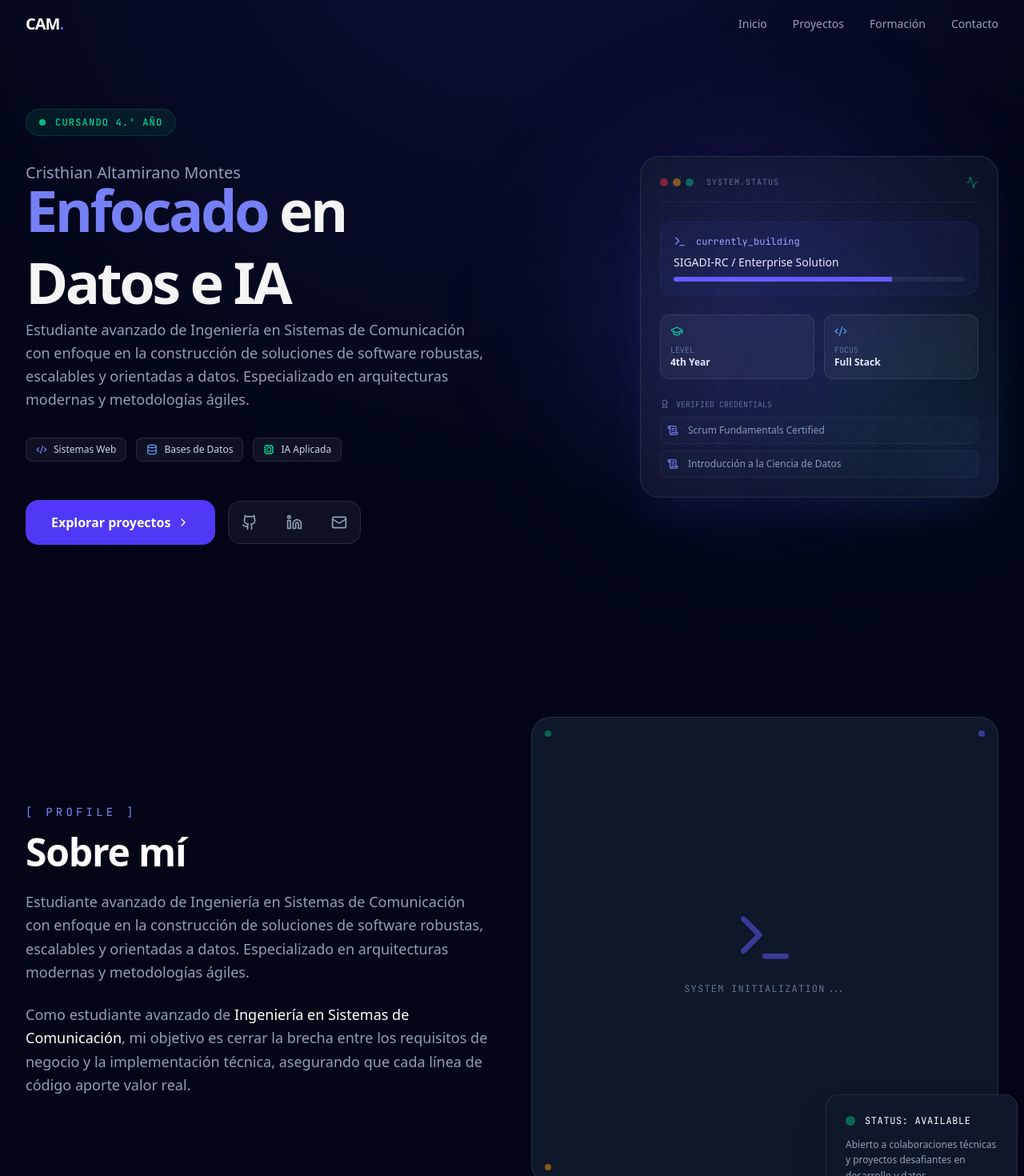
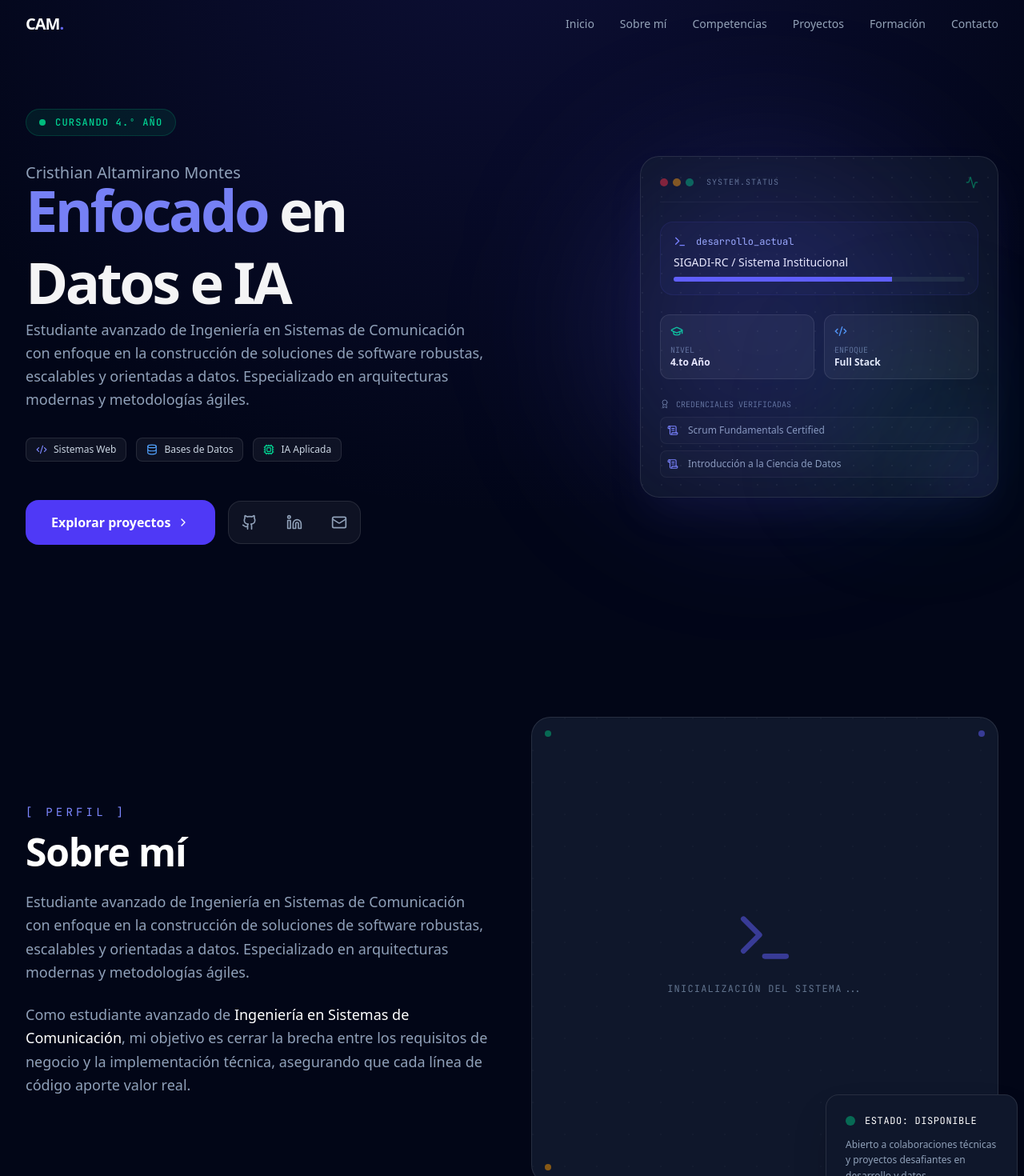
Before and after one commit to crissXcoder/portafolio, a Next.js app: page / in a window 1280 px wide. Shown: the top 1470 px of the page at 80% size. Built offline with nearby package versions, Linux system fonts and the light colour scheme.

Commit message:
feat: add core portfolio components, sections, and data structure

```diff
--- a/components/layout/Footer.tsx
+++ b/components/layout/Footer.tsx
@@ -13,7 +13,7 @@ const Footer = () => {
   };
 
   return (
-    <footer id="contact" className="py-24 bg-slate-950 border-t border-white/5 relative overflow-hidden">
+    <footer id="contacto" className="py-24 bg-slate-950 border-t border-white/5 relative overflow-hidden">
       {/* Decorative Grid background (localized) */}
       <div className="absolute inset-0 bg-[linear-gradient(to_right,#80808012_1px,transparent_1px),linear-gradient(to_bottom,#80808012_1px,transparent_1px)] bg-size-[40px_40px] opacity-20 pointer-events-none" />
 
@@ -21,7 +21,7 @@ const Footer = () => {
         <div className="grid grid-cols-1 md:grid-cols-2 gap-12 mb-20">
           <div>
             <h2 className="text-sm font-mono text-indigo-400 tracking-[0.3em] uppercase mb-4">
-              [ CONTACT ]
+              [ CONTACTO ]
             </h2>
             <h3 className="text-4xl md:text-5xl font-bold text-white tracking-tight mb-6">
               Hablemos de tu próximo proyecto.
--- a/components/layout/Header.tsx
+++ b/components/layout/Header.tsx
@@ -7,6 +7,8 @@ import { Menu, X } from "lucide-react";
 
 const navItems = [
   { name: "Inicio", href: "#" },
+  { name: "Sobre mí", href: "#sobre-mi" },
+  { name: "Competencias", href: "#competencias" },
   { name: "Proyectos", href: "#proyectos" },
   { name: "Formación", href: "#formacion" },
   { name: "Contacto", href: "#contacto" },
--- a/components/sections/About.tsx
+++ b/components/sections/About.tsx
@@ -8,7 +8,7 @@ import { Terminal } from "lucide-react";
 
 const About = () => {
   return (
-    <section id="about" className="py-24 bg-slate-950/50">
+    <section id="sobre-mi" className="py-24 bg-slate-950/50">
       <Container>
         <div className="grid grid-cols-1 md:grid-cols-2 gap-12 items-center">
           <motion.div
@@ -18,7 +18,7 @@ const About = () => {
             transition={{ duration: 0.6 }}
           >
             <h2 className="text-sm font-mono text-indigo-400 tracking-[0.3em] uppercase mb-4">
-              [ PROFILE ]
+              [ PERFIL ]
             </h2>
             <h3 className="text-4xl md:text-5xl font-bold text-white tracking-tight mb-6">
               Sobre mí
@@ -44,7 +44,7 @@ const About = () => {
               <div className="absolute inset-0 blueprint-grid opacity-30 group-hover:opacity-50 transition-opacity" />
               <div className="relative z-10 flex flex-col items-center gap-4 text-slate-500">
                 <Terminal className="w-20 h-20 text-indigo-500/50" />
-                <span className="font-mono text-xs tracking-widest uppercase">System Initialization...</span>
+                <span className="font-mono text-xs tracking-widest uppercase">Inicialización del Sistema...</span>
               </div>
 
               {/* Decorative elements */}
@@ -58,7 +58,7 @@ const About = () => {
             <div className="absolute -bottom-6 -right-6 p-6 bg-slate-900 border border-white/10 rounded-2xl shadow-2xl backdrop-blur-xl max-w-[240px]">
               <div className="flex items-center gap-3 mb-3">
                 <div className="h-3 w-3 rounded-full bg-emerald-500 animate-pulse" />
-                <span className="text-xs font-mono text-white uppercase tracking-wider">Status: Available</span>
+                <span className="text-xs font-mono text-white uppercase tracking-wider">Estado: Disponible</span>
               </div>
               <p className="text-slate-400 text-xs leading-relaxed">
                 Abierto a colaboraciones técnicas y proyectos desafiantes en desarrollo y datos.
--- a/components/sections/CapabilityFramework.tsx
+++ b/components/sections/CapabilityFramework.tsx
@@ -53,7 +53,7 @@ const capabilities = [
 
 const CapabilityFramework = () => {
   return (
-    <section id="capabilities" className="py-32 bg-slate-950 relative overflow-hidden">
+    <section id="aportes" className="py-32 bg-slate-950 relative overflow-hidden">
       {/* Subtle background glows */}
       <div className="absolute top-1/2 left-1/2 -translate-x-1/2 -translate-y-1/2 w-[800px] h-[800px] bg-indigo-500/5 rounded-full blur-[120px] pointer-events-none" />
 
--- a/components/sections/Certifications.tsx
+++ b/components/sections/Certifications.tsx
@@ -16,7 +16,7 @@ import { portfolioData, type Education, type Certification } from "@/data/portfo
 
 const Certifications = () => {
   return (
-    <section id="certifications" className="py-32 bg-slate-950 relative overflow-hidden">
+    <section id="formacion" className="py-32 bg-slate-950 relative overflow-hidden">
       {/* Visual Background Elements */}
       <div className="absolute top-0 left-1/4 w-[500px] h-[500px] bg-amber-500/5 rounded-full blur-[120px] pointer-events-none" />
       <div className="absolute bottom-0 right-1/4 w-[500px] h-[500px] bg-indigo-500/5 rounded-full blur-[120px] pointer-events-none" />
@@ -74,7 +74,7 @@ const Certifications = () => {
                             <span className="animate-ping absolute inline-flex h-full w-full rounded-full bg-emerald-400 opacity-75"></span>
                             <span className="relative inline-flex rounded-full h-1.5 w-1.5 bg-emerald-500"></span>
                           </span>
-                          <span className="text-[9px] text-emerald-400 font-mono tracking-tighter uppercase font-bold">In-Progress</span>
+                          <span className="text-[9px] text-emerald-400 font-mono tracking-tighter uppercase font-bold">En curso</span>
                         </div>
                       )}
                     </div>
--- a/components/sections/Competencies.tsx
+++ b/components/sections/Competencies.tsx
@@ -48,7 +48,7 @@ const Competencies = () => {
   };
 
   return (
-    <section id="competencies" className="relative py-24 overflow-hidden" ref={sectionRef}>
+    <section id="competencias" className="relative py-24 overflow-hidden" ref={sectionRef}>
       {/* Background Decorative Element */}
       <div className="absolute top-1/2 left-1/2 -translate-x-1/2 -translate-y-1/2 w-[800px] h-[800px] bg-indigo-500/5 blur-[120px] rounded-full pointer-events-none" />
 
--- a/components/sections/Hero.tsx
+++ b/components/sections/Hero.tsx
@@ -55,9 +55,9 @@ function TechnicalCard() {
           <div className="p-4 rounded-2xl bg-indigo-500/5 border border-indigo-500/10">
             <div className="flex items-center gap-3 mb-2">
               <Terminal className="w-4 h-4 text-indigo-400" />
-              <span className="text-xs font-mono text-indigo-300">currently_building</span>
+              <span className="text-xs font-mono text-indigo-300">desarrollo_actual</span>
             </div>
-            <div className="text-sm font-medium text-white">SIGADI-RC / Enterprise Solution</div>
+            <div className="text-sm font-medium text-white">SIGADI-RC / Sistema Institucional</div>
             <div className="mt-2 w-full bg-slate-800 rounded-full h-1.5 overflow-hidden">
               <motion.div
                 initial={{ width: 0 }}
@@ -71,8 +71,8 @@ function TechnicalCard() {
           {/* Metrics Grid */}
           <div className="grid grid-cols-2 gap-3">
             {[
-              { label: "Level", val: "4th Year", icon: GraduationCap, color: "text-emerald-400" },
-              { label: "Focus", val: "Full Stack", icon: Code2, color: "text-blue-400" },
+              { label: "Nivel", val: "4.to Año", icon: GraduationCap, color: "text-emerald-400" },
+              { label: "Enfoque", val: "Full Stack", icon: Code2, color: "text-blue-400" },
             ].map((item: { label: string; val: string; icon: LucideIcon; color: string }, i: number) => (
               <div key={i} className="p-3 rounded-xl bg-white/5 border border-white/10 hover:border-white/20 transition-colors">
                 <item.icon className={`w-4 h-4 ${item.color} mb-2`} />
@@ -86,7 +86,7 @@ function TechnicalCard() {
           <div className="space-y-2">
             <div className="text-[10px] text-slate-500 uppercase font-mono mb-2 flex items-center gap-2">
               <Award className="w-3 h-3" />
-              Verified Credentials
+              Credenciales Verificadas
             </div>
             {portfolioData.certifications.slice(0, 2).map((cert: any, i: number) => (
               <div key={i} className="flex items-center gap-3 text-xs text-slate-400 bg-white/2 p-2 rounded-lg border border-white/5">
--- a/components/sections/Projects.tsx
+++ b/components/sections/Projects.tsx
@@ -21,7 +21,7 @@ import { portfolioData, type Project } from "@/data/portfolio";
 
 const Projects = () => {
   return (
-    <section id="projects" className="py-32 bg-slate-950 relative overflow-hidden">
+    <section id="proyectos" className="py-32 bg-slate-950 relative overflow-hidden">
       {/* Background Ornaments */}
       <div className="absolute top-0 left-1/4 w-96 h-96 bg-indigo-500/5 rounded-full blur-[128px] -translate-y-1/2" />
       <div className="absolute bottom-0 right-1/4 w-96 h-96 bg-emerald-500/5 rounded-full blur-[128px] translate-y-1/2" />
@@ -103,6 +103,16 @@ const ProjectCard = ({ project, index }: { project: Project; index: number }) =>
     }
   };
 
+  const getTypeLabel = (type: string) => {
+    switch (type.toLowerCase()) {
+      case "institutional": return "Institucional";
+      case "academic": return "Académico";
+      case "professional": return "Profesional";
+      case "personal": return "Personal";
+      default: return type;
+    }
+  };
+
   const getTypeColor = (type: string) => {
     switch (type.toLowerCase()) {
       case "institutional": return "text-emerald-400 bg-emerald-500/10 border-emerald-500/20";
@@ -130,7 +140,7 @@ const ProjectCard = ({ project, index }: { project: Project; index: number }) =>
       <div className="p-6 pb-0 flex justify-between items-start relative z-10">
         <div className={`flex items-center gap-2 px-3 py-1 rounded-full border text-[10px] font-mono uppercase tracking-wider ${getTypeColor(project.type)}`}>
           {getTypeIcon(project.type)}
-          {project.type}
+          {getTypeLabel(project.type)}
         </div>
         <span className="text-[10px] font-mono text-slate-500 uppercase tracking-widest">
           {project.year}
--- a/data/portfolio.ts
+++ b/data/portfolio.ts
@@ -176,7 +176,7 @@ export const portfolioData: PortfolioData = {
         "Panel administrativo con control de accesos",
         "Digitalización total de procesos comunitarios"
       ],
-      githubUrl: "https://github.com/crissXcoder/canasysFronEnd",
+      githubUrl: "https://github.com/crissXcoder/canasysFrontEnd",
       liveUrl: "https://sigadi-rc.org/",
     },
     {
```
